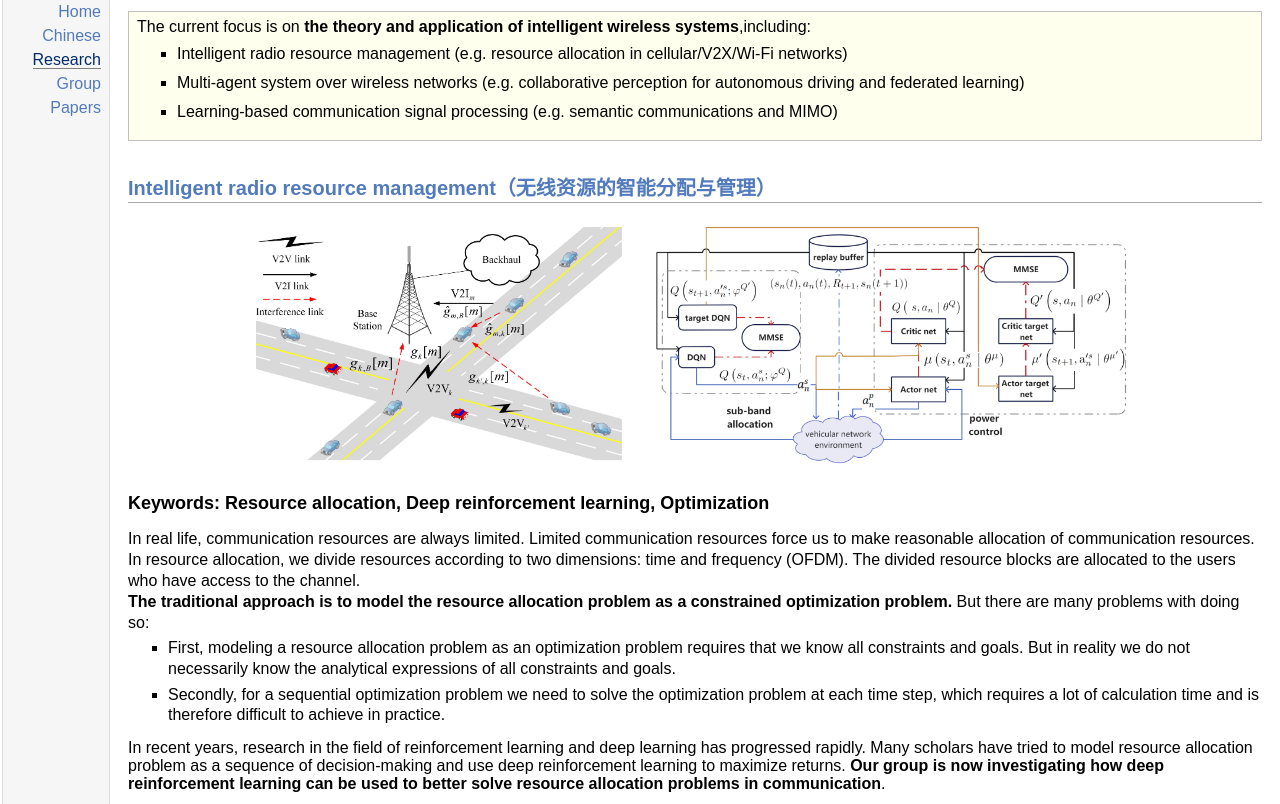
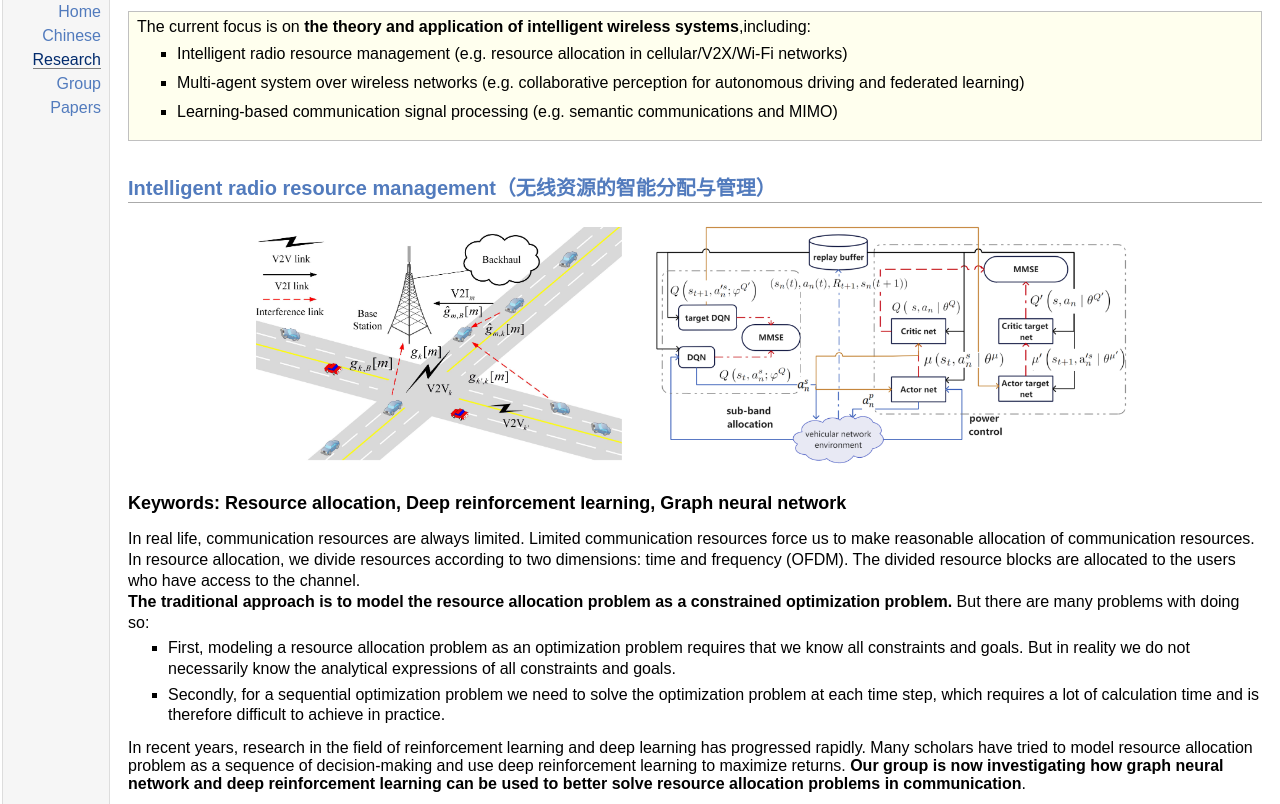
Before and after one commit to lianggroup/lianggroup.github.io, a plain HTML site: page research.html in a window 1280 px wide. Shown: the part 123-927 px from the top of the page. Drawn offline with Linux system fonts and the light colour scheme.

Commit message:
Add files via upload

```diff
--- a/research.html
+++ b/research.html
@@ -41,7 +41,7 @@
 <img src="photo\rein2.png" alt="Intelligent radio resource management_2" width="367px" height="234px" hspace="10" vspace="10" align="middle" />
 <img src="photo\rein.png" alt="Intelligent radio resource management" width="486px" height="250px" hspace="10" vspace="10" align="middle" />
 </p>
-<font size="4"><p><b> Keywords: Resource allocation, Deep reinforcement learning, Optimization </b></p></font>
+<font size="4"><p><b> Keywords: Resource allocation, Deep reinforcement learning, Graph neural network </b></p></font>
 <p>
 In real life, communication resources are always limited. Limited communication resources force us to make reasonable allocation of communication resources. In resource allocation, we divide resources according to two dimensions: time and frequency (OFDM).
 The divided resource blocks are allocated to the users who have access to the channel. <br />
@@ -54,7 +54,7 @@ The divided resource blocks are allocated to the users who have access to the ch
 </ul>
 In recent years, research in the field of reinforcement learning and deep learning has progressed rapidly.
 Many scholars have tried to model resource allocation problem as a sequence of decision-making and use deep reinforcement learning to maximize returns.
-<b>Our group is now investigating how deep reinforcement learning can be used to better solve resource allocation problems in communication</b>.
+<b>Our group is now investigating how graph neural network and deep reinforcement learning can be used to better solve resource allocation problems in communication</b>.
 </p>
 <h2>Multi-agent system over wireless networks（通信鲁棒的多智能体系统设计）</h2>
 <p style = "text-align:center;">
```
